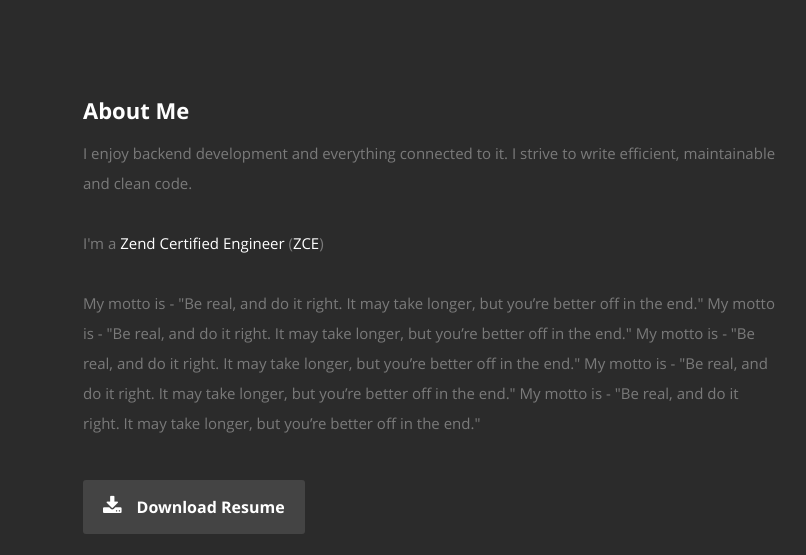
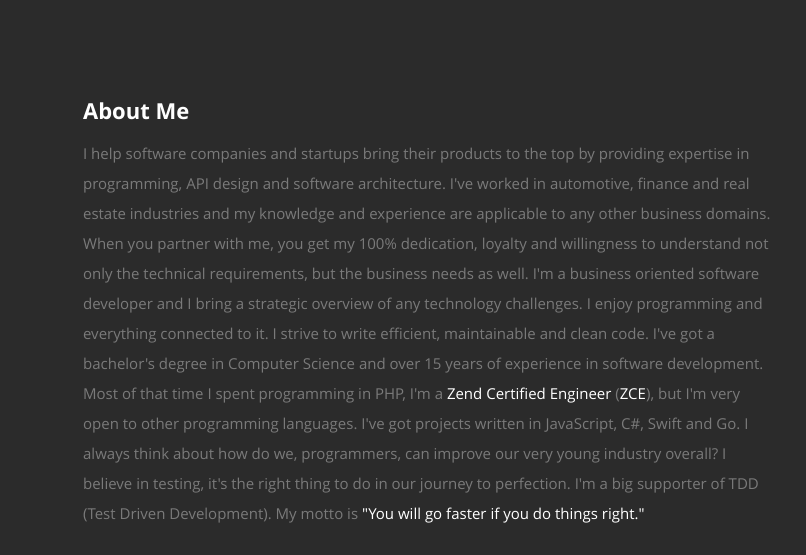
Before and after one commit to vitr-archive/vit.online, a plain HTML site: page new/index.html in a window 1280 px wide. Shown: the part 800-1355 px from the top of the page, 322-1128 px from the left. Drawn offline with nearby package versions, Linux system fonts and the light colour scheme.

Commit message:
add about

```diff
--- a/new/index.html
+++ b/new/index.html
@@ -122,23 +122,20 @@
 
             <h2>About Me</h2>
             <p>
-                I enjoy backend development and everything connected to it. I strive to write efficient, maintainable and clean code.
-            </p>
-            <p>
+                I help software companies and startups bring their products to the top by providing expertise in programming, API design and software architecture.
+                I've worked in automotive, finance and real estate industries and my knowledge and experience are applicable to any other business domains.
+                When you partner with me, you get my 100% dedication, loyalty and willingness to understand not only the technical requirements, but the business needs as well.
+                I'm a business oriented software developer and I bring a strategic overview of any technology challenges. I enjoy programming and everything connected to it. I strive to write efficient, maintainable and clean code.
+                I've got a bachelor's degree in Computer Science and over 15 years of experience in software development.
+                Most of that time I spent programming in PHP,
                 I'm a <a href="https://www.zend.com/en/yellow-pages/ZEND017857"
                          target="_blank"
                          title="see my profile on Zend Yellow Pages"><span>Zend Certified Engineer</span></a>
                 (<a href="https://en.wikipedia.org/wiki/Zend_Technologies#Zend_Certification_Test"
                     target="_blank"
-                    title="read more about Zend on Wikipedia"><span>ZCE</span></a>)
-            </p>
-
-            <p>
-              My motto is - "Be real, and do it right. It may take longer, but you’re better off in the end."
-              My motto is - "Be real, and do it right. It may take longer, but you’re better off in the end."
-              My motto is - "Be real, and do it right. It may take longer, but you’re better off in the end."
-              My motto is - "Be real, and do it right. It may take longer, but you’re better off in the end."
-              My motto is - "Be real, and do it right. It may take longer, but you’re better off in the end."
+                    title="read more about Zend on Wikipedia"><span>ZCE</span></a>), but I'm very open to other programming languages. I've got projects written in JavaScript, C#, Swift and Go.
+                I always think about how do we, programmers, can improve our very young industry overall? I believe in testing, it's the right thing to do in our journey to perfection. I'm a big supporter of TDD (Test Driven Development).
+                My motto is <a href="https://blog.8thlight.com/uncle-bob/2013/03/11/TheFrenziedPanicOfRushing.html" target="_blank">"You will go faster if you do things right."</a>
             </p>
 
             <div class="row">
@@ -180,7 +177,7 @@
 
         <div class="twelve columns collapsed">
 
-            <h1>I can offer my expertise in programming, api design, testing and server management</h1>
+            <h1>I can offer my expertise in programming, API design, testing and server management</h1>
 
             <!-- portfolio-wrapper -->
             <div id="portfolio-wrapper"
```
